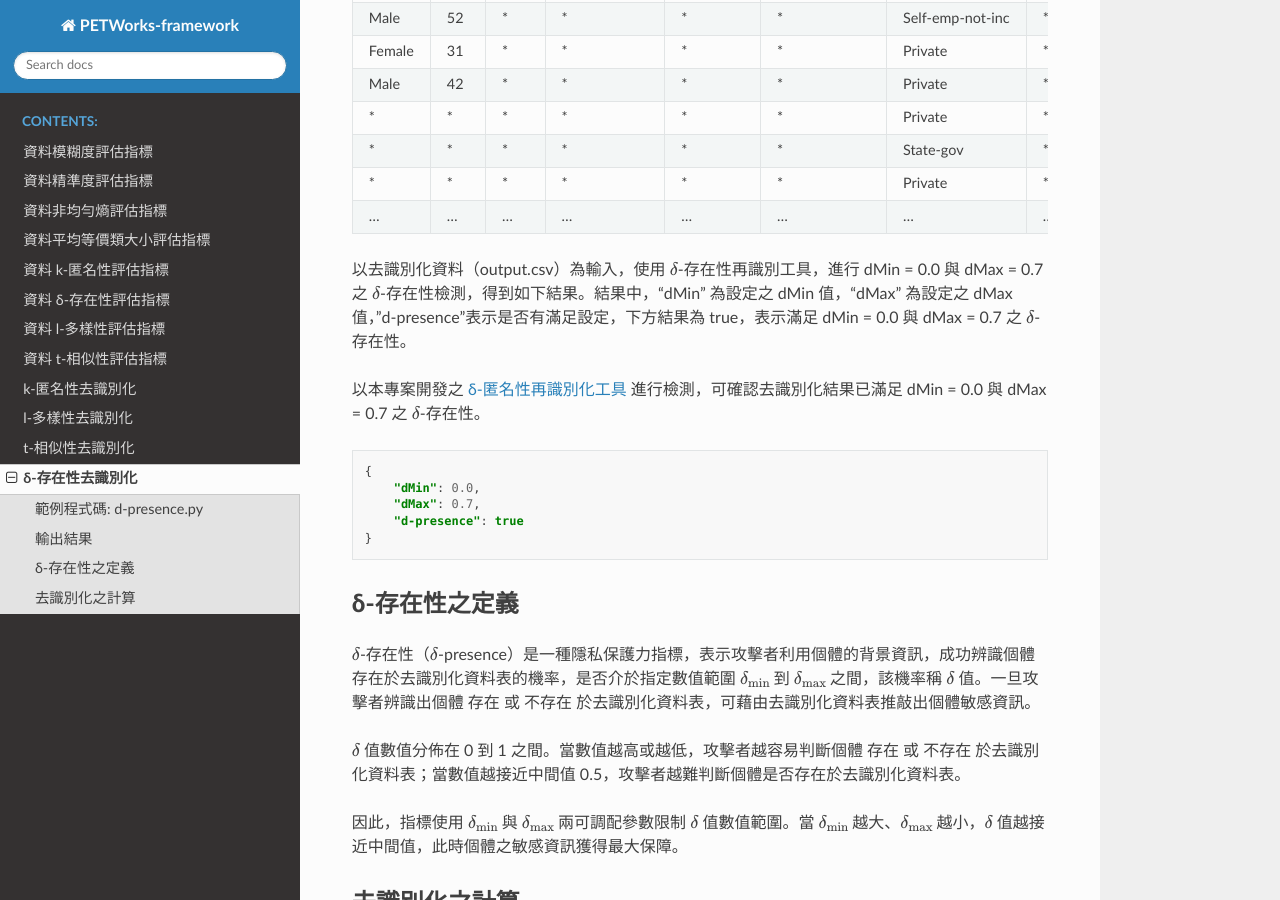
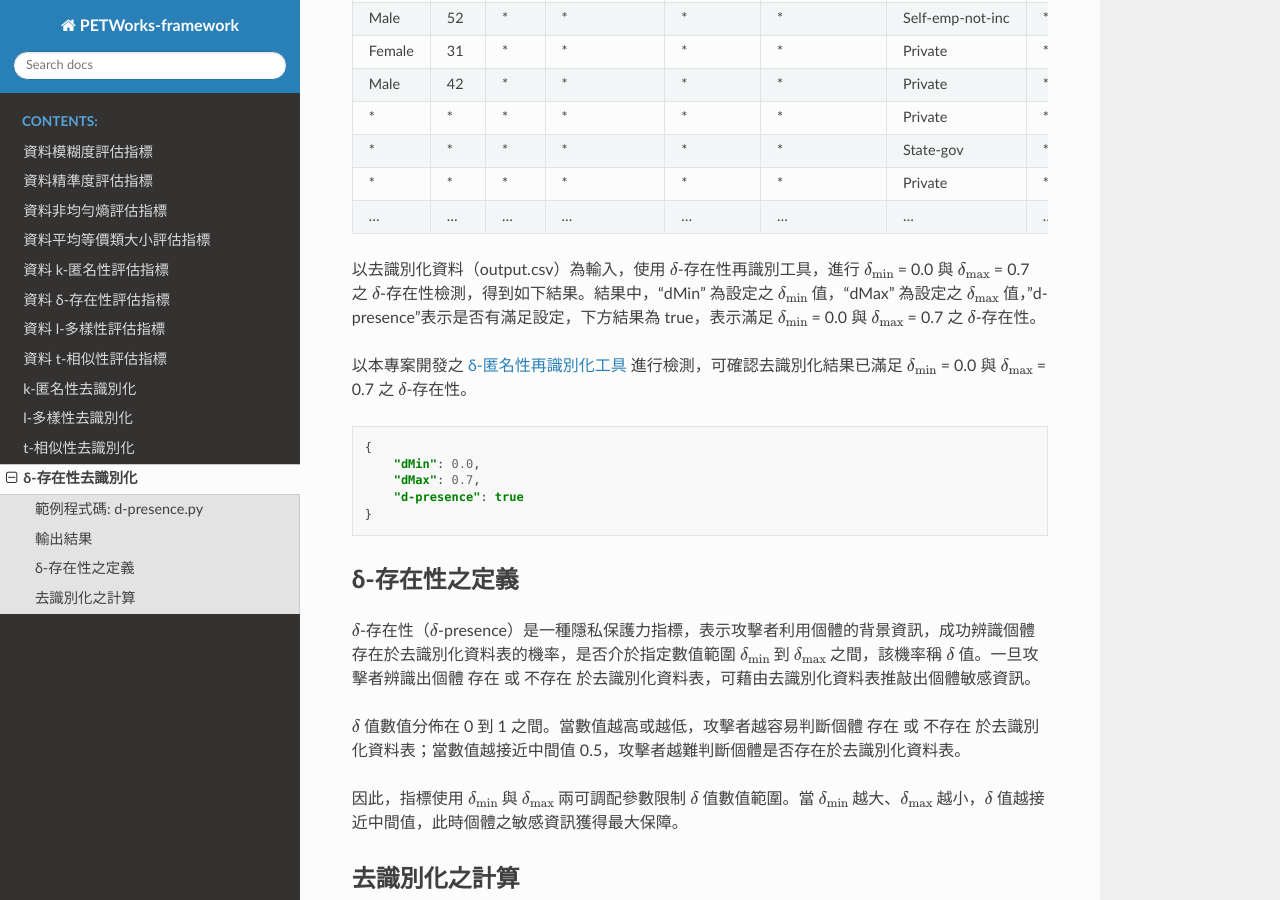
Before and after one commit to quark-engine/PETWorks-DOC, a Sphinx documentation site: the page built from docs/source/dpresence_de-identify.rst, in a window 1280 px wide and 900 px high, scrolled down 1457 px. Built offline with Sphinx 7.4.7 and the Read the Docs theme 2.0.0, drawn with Linux system fonts in a browser that asks for light colours.

Commit message:
Update dpresence_de-identify.rst

```diff
--- a/docs/source/dpresence_de-identify.rst
+++ b/docs/source/dpresence_de-identify.rst
@@ -80,9 +80,9 @@
 | ...    | ... | ...  | ...            | ...       | ...            | ...              | ...        | ...          |
 +--------+-----+------+----------------+-----------+----------------+------------------+------------+--------------+
 
-以去識別化資料（output.csv）為輸入，使用 :math:`\delta`-存在性再識別工具，進行 dMin = 0.0 與 dMax = 0.7 之 :math:`\delta`-存在性檢測，得到如下結果。結果中，“dMin” 為設定之 dMin 值，“dMax” 為設定之 dMax 值，"d-presence"表示是否有滿足設定，下方結果為 true，表示滿足 dMin = 0.0 與 dMax = 0.7 之 :math:`\delta`-存在性。
+以去識別化資料（output.csv）為輸入，使用 :math:`\delta`-存在性再識別工具，進行 :math:`\delta_{\min}` = 0.0 與 :math:`\delta_{\max}` = 0.7 之 :math:`\delta`-存在性檢測，得到如下結果。結果中，“dMin” 為設定之 :math:`\delta_{\min}` 值，“dMax” 為設定之 :math:`\delta_{\max}` 值，"d-presence"表示是否有滿足設定，下方結果為 true，表示滿足 :math:`\delta_{\min}` = 0.0 與 :math:`\delta_{\max}` = 0.7 之 :math:`\delta`-存在性。
 
-以本專案開發之 `δ-匿名性再識別化工具 <https://petworks-doc.readthedocs.io/en/latest/dpresence.html>`_ 進行檢測，可確認去識別化結果已滿足 dMin = 0.0 與 dMax = 0.7 之 :math:`\delta`-存在性。
+以本專案開發之 `δ-匿名性再識別化工具 <https://petworks-doc.readthedocs.io/en/latest/dpresence.html>`_ 進行檢測，可確認去識別化結果已滿足 :math:`\delta_{\min}` = 0.0 與 :math:`\delta_{\max}` = 0.7 之 :math:`\delta`-存在性。
 
 .. code-block:: json
 
```
